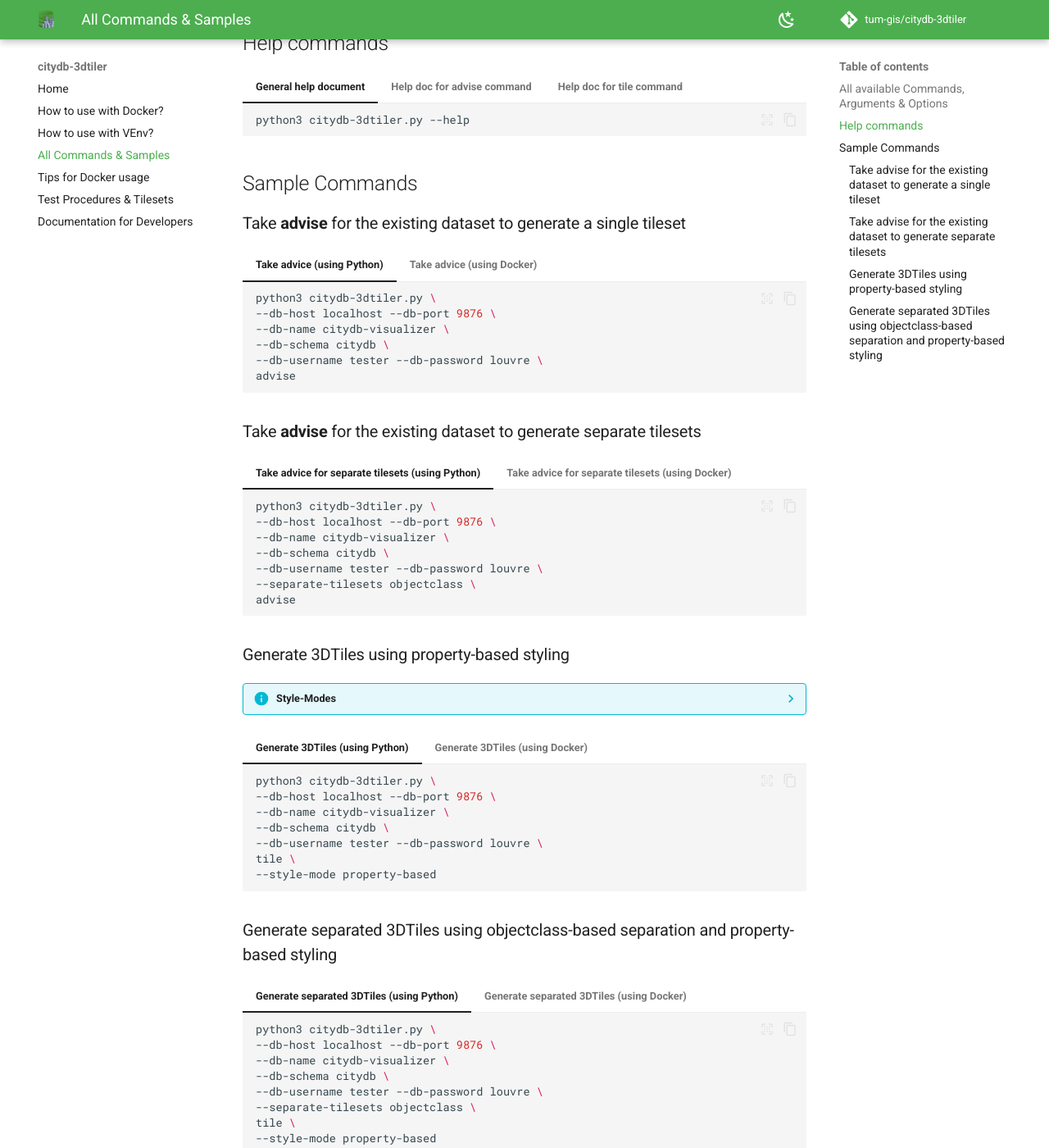
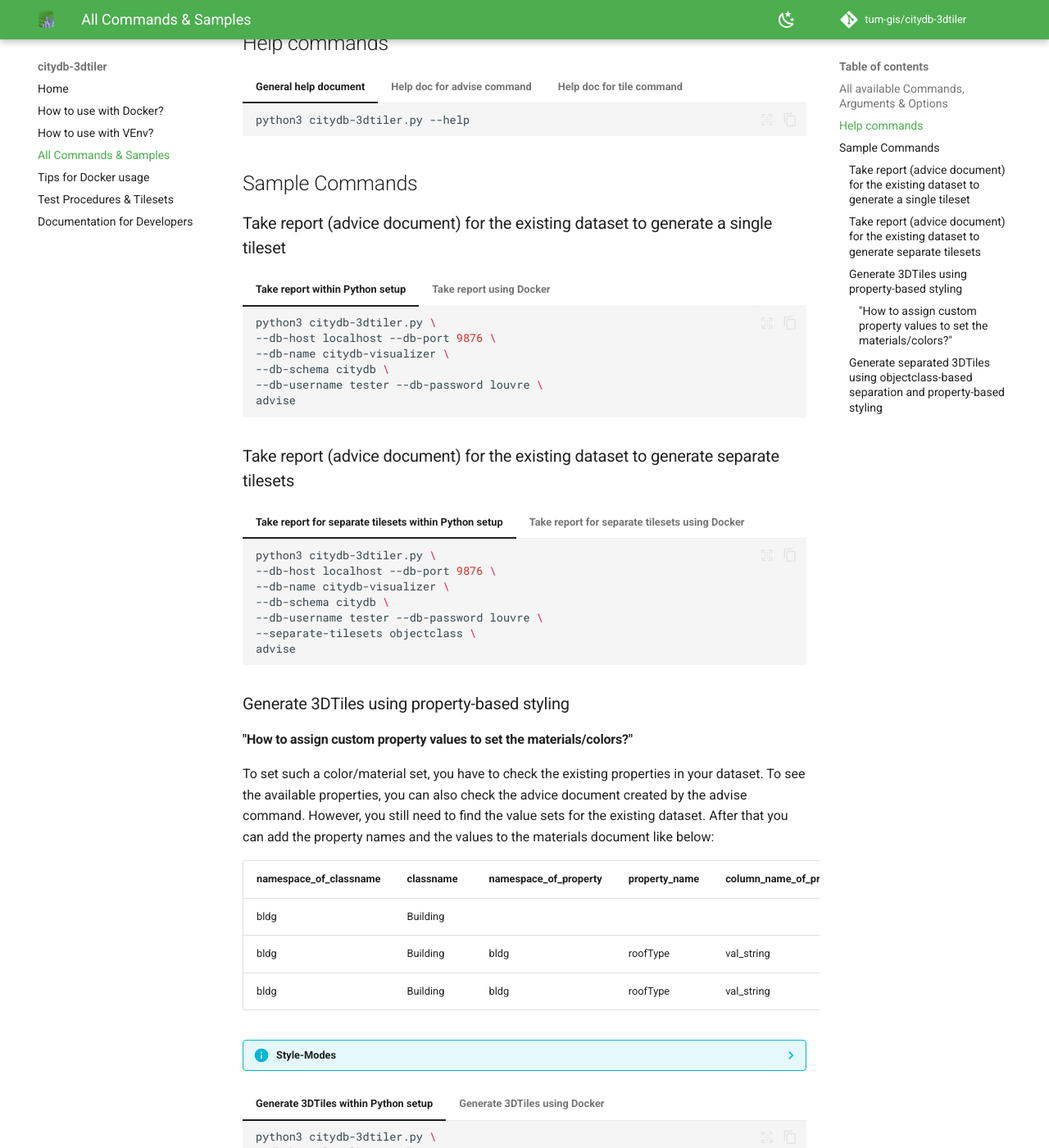
Before and after one commit to tum-gis/citydb-3dtiler, an MkDocs documentation site: the page built from docs/all_commands_samples.md, in a window 1280 px wide and 1400 px high, scrolled down 690 px. Shown: the whole window at 82% size. Built offline with MkDocs 1.6.1 and Material for MkDocs 9.7.7, drawn with Linux system fonts in a browser that asks for light colours; comment, search, counter and statistics services are not loaded; some of the changed text lies outside the part shown.

Commit message:
docs updated

````diff
--- a/citydb-3dtiler.py
+++ b/citydb-3dtiler.py
@@ -39,7 +39,7 @@ def main():
     parser_tile.add_argument("--style-mode", help="Select one of the available style-mode options.", choices=["existing-appearances", "property-based", "objectclass-based", "no-style"], default="objectclass-based")
     parser_tile.add_argument("--style-absence-behavior", help="If you want to change the appearance selection behavior of the tiling app, select one of the possible options. Default option is 'fall-down', which means that if you select a 'property-based' styling mode and there are no available predefined properties (in materials_for_features.csv file) that match your object, the tiling tool will automatically select the next styling mode ('objectclass-based' style mode) for the  instance.", choices=["fall-down", "rise-up"], default="fall-down")
     parser_tile.add_argument("-o", "--output-folder", help="Set the folder for the 3DTiles. Default value is the 'shared' folder.", metavar="Output Folder", nargs="?", default="shared")
-    parser_tile.add_argument("--transparency", help="Choose of the possible options. Please consider that transparency values might vary regarding to the selected tiler application.", choices=["blend", "mask", "opaque"], default="blend")
+    parser_tile.add_argument("--transparency", help="Choose of the possible options. Please consider that transparency values might vary regarding to the selected tiler application.", choices=["blend", "mask", "opaque"], default="opaque")
     parser_tile.add_argument("--custom-style", help="If you want to provide a custom style file (any CSV file not named 'materials_for_features'), you can specify the file name (inc. file extension : CSV) using this argument.", metavar="Name of the custom style file", nargs="?", default="materials_for_features.csv")
 
     # Database authorization information gathered as a group,
--- a/docs/all_commands_samples.md
+++ b/docs/all_commands_samples.md
@@ -27,6 +27,7 @@
     tile
     ??? example "Tile Arguments"
         --help </br>
+        --custom-style (default: materials_for_features.csv) </br>
         --style-mode
         ??? info "Style Mode Options"
             property-based </br>
@@ -62,9 +63,9 @@
 
 ## Sample Commands
 
-### Take **advise** for the existing dataset to generate a single tileset
+### Take report (advice document) for the existing dataset to generate a single tileset
 
-=== "Take advice (using Python)"
+=== "Take report within Python setup"
     ```bash
     python3 citydb-3dtiler.py \
     --db-host localhost --db-port 9876 \
@@ -74,7 +75,7 @@
     advise
     ```
 
-=== "Take advice (using Docker)"
+=== "Take report using Docker"
     ```bash
     docker run `
     --rm --interactive --tty `
@@ -87,9 +88,9 @@
     advise
     ```
 
-### Take **advise** for the existing dataset to generate separate tilesets
+### Take report (advice document) for the existing dataset to generate separate tilesets
 
-=== "Take advice for separate tilesets (using Python)"
+=== "Take report for separate tilesets within Python setup"
     ```bash
     python3 citydb-3dtiler.py \
     --db-host localhost --db-port 9876 \
@@ -100,7 +101,7 @@
     advise
     ```
 
-=== "Take advice for separate tilesets (using Docker)"
+=== "Take report for separate tilesets using Docker"
     ```bash
     docker run `
     --rm --interactive --tty `
@@ -116,10 +117,21 @@
 
 ### Generate 3DTiles using property-based styling
 
+#### "How to assign custom property values to set the materials/colors?"
+
+To set such a color/material set, you have to check the existing properties in your dataset. To see the available properties, you can also check the advice document created by the advise command. However, you still need to find the value sets for the existing dataset. After that you can add the property names and the values to the materials document like below:
+
+ namespace_of_classname | classname | namespace_of_property | property_name | column_name_of_property_value | property_value | emmisive_color | pbr_metallic_roughness_base_color
+---|---|---|---|---|---|---|---
+ bldg | Building |  |  |  |  |  | #00E5EE80
+ bldg | Building | bldg | roofType | val_string | flat |  | #66DEF3FC
+ bldg | Building | bldg | roofType | val_string | gabled |  | #F35FCBFC
+
+
 ??? info "Style-Modes"
     Default style-mode is objectclass-based. Check the materials_for_features.csv table to view existing objectclasses.
 
-=== "Generate 3DTiles (using Python)"
+=== "Generate 3DTiles within Python setup"
     ```bash
     python3 citydb-3dtiler.py \
     --db-host localhost --db-port 9876 \
@@ -130,7 +142,7 @@
     --style-mode property-based
     ```
 
-=== "Generate 3DTiles (using Docker)"
+=== "Generate 3DTiles using Docker"
     ```bash
     docker run `
     --rm --interactive --tty `
@@ -146,7 +158,7 @@
 
 ### Generate separated 3DTiles using objectclass-based separation and property-based styling
 
-=== "Generate separated 3DTiles (using Python)"
+=== "Generate separated 3DTiles within Python setup"
     ```bash
     python3 citydb-3dtiler.py \
     --db-host localhost --db-port 9876 \
@@ -158,7 +170,7 @@
     --style-mode property-based
     ```
 
-=== "Generate separated 3DTiles (using Docker)"
+=== "Generate separated 3DTiles using Docker"
     ```bash
     docker run `
     --rm --interactive --tty `
--- a/docs/how_to_use_w_venv.md
+++ b/docs/how_to_use_w_venv.md
@@ -1,6 +1,6 @@
 # How to use citydb-3dtiler independently?
 
-If you are familiar with common Python application workflows, you can use the following instructions to run the software independently.
+If you are familiar with common Python application workflows, you can run the software independently of any repository using the instructions below.
 
 ## Running Software using Virtual Environment (VEnv)
 
@@ -33,10 +33,10 @@ If you are familiar with common Python application workflows, you can use the fo
     source env/bin/activate
     ```
 
-??? tip "How to Fixx Security Issue on Windows machines"
+??? tip "How to Fix the Security Issue on Windows machines"
     If the virtual environment activation fails on Windows machine, try to type first ```Set-ExecutionPolicy Unrestricted -Scope Process```. Then try to run the Activate command again.
 
-- [ ] Ensure that the PIP package is updated (optional).
+- [ ] Ensure that the PIP package is updated.
 
 === "on Windows"
     ```powershell
````
Also changed, not shown: docs/how_to_use_w_docker.md (+23 -9 lines), docs/index.md (+5 -4 lines), docs/tips_for_docker_usage.md (+1 -1 lines), readme.md (+5 -4 lines).
